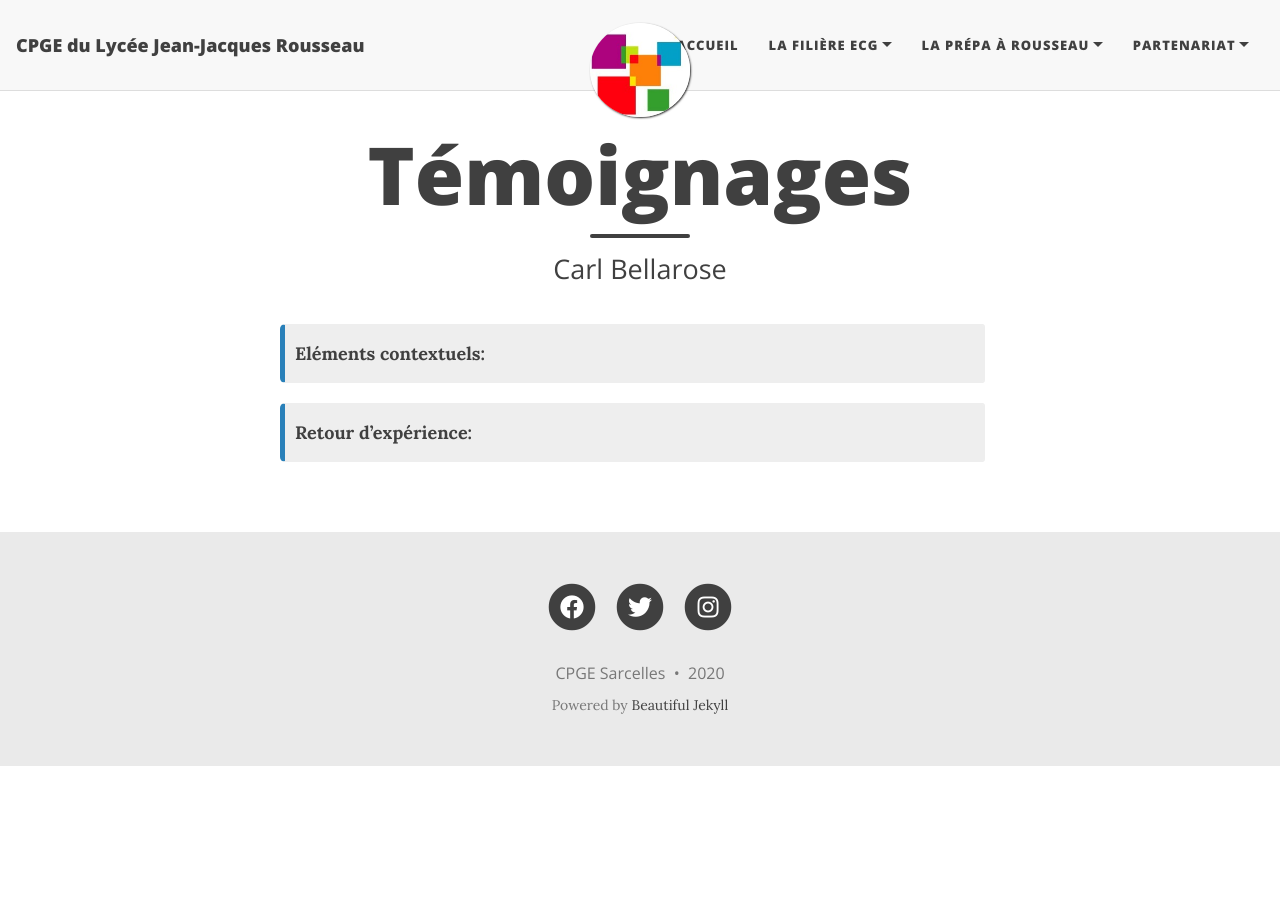
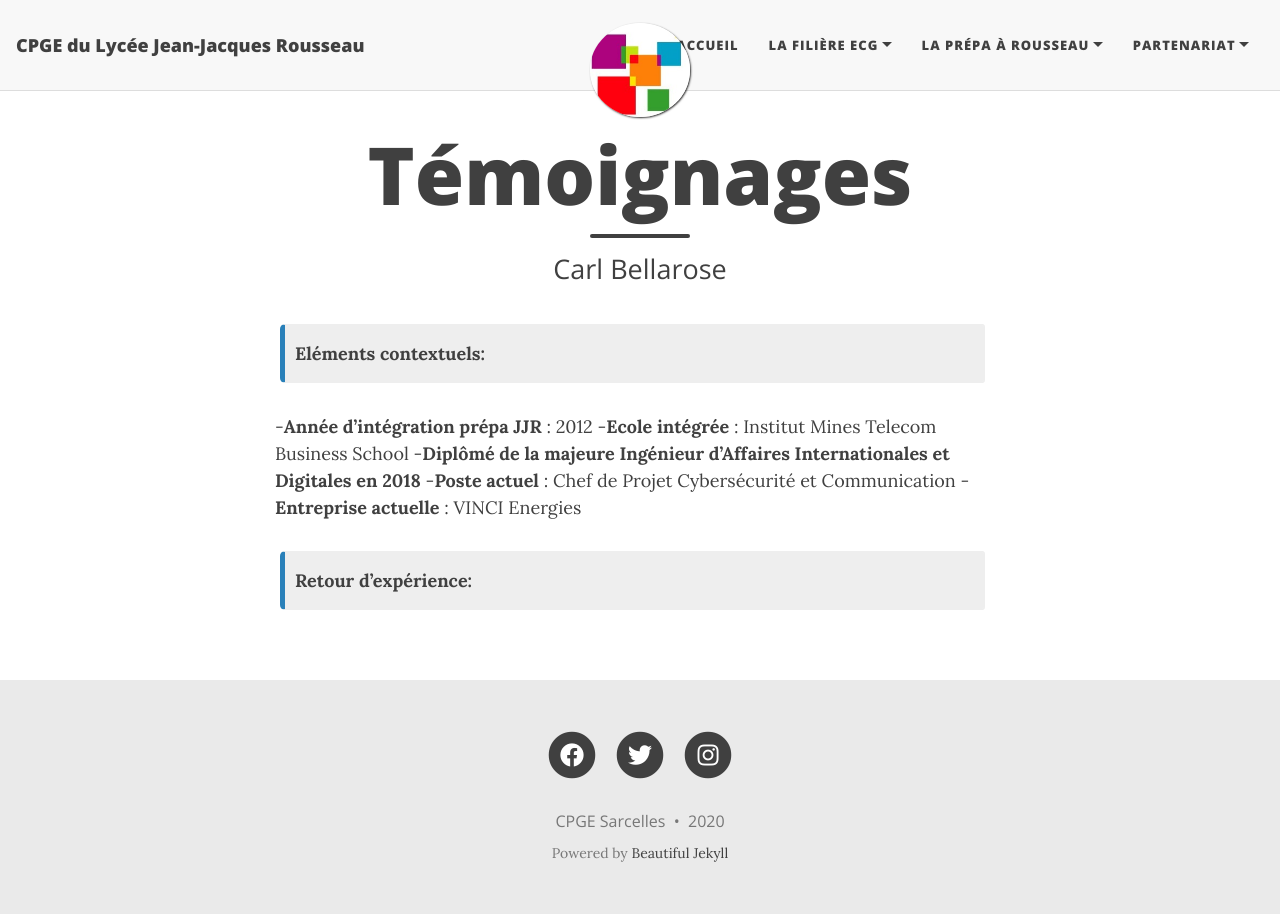
Before and after one commit to cpgesarcelles/cpgesarcelles.github.io, a Jekyll site: the page built from Temoignages/bellarose.md, in a window 1280 px wide. Built offline with Jekyll 4.4.1, drawn with Linux system fonts in a browser that asks for light colours; nearby versions of some CDN libraries.

Commit message:
Update bellarose.md

```diff
--- a/Temoignages/bellarose.md
+++ b/Temoignages/bellarose.md
@@ -7,6 +7,11 @@ subtitle: Carl Bellarose
 {: .box-note}
 **Eléments contextuels:**
 
+-**Année d’intégration prépa JJR** : 2012
+-**Ecole intégrée** : Institut Mines Telecom Business School
+-**Diplômé de la majeure Ingénieur d’Affaires Internationales et Digitales en 2018**
+-**Poste actuel** : Chef de Projet Cybersécurité et Communication
+-**Entreprise actuelle** : VINCI Energies
 
 
 {: .box-note}
```
